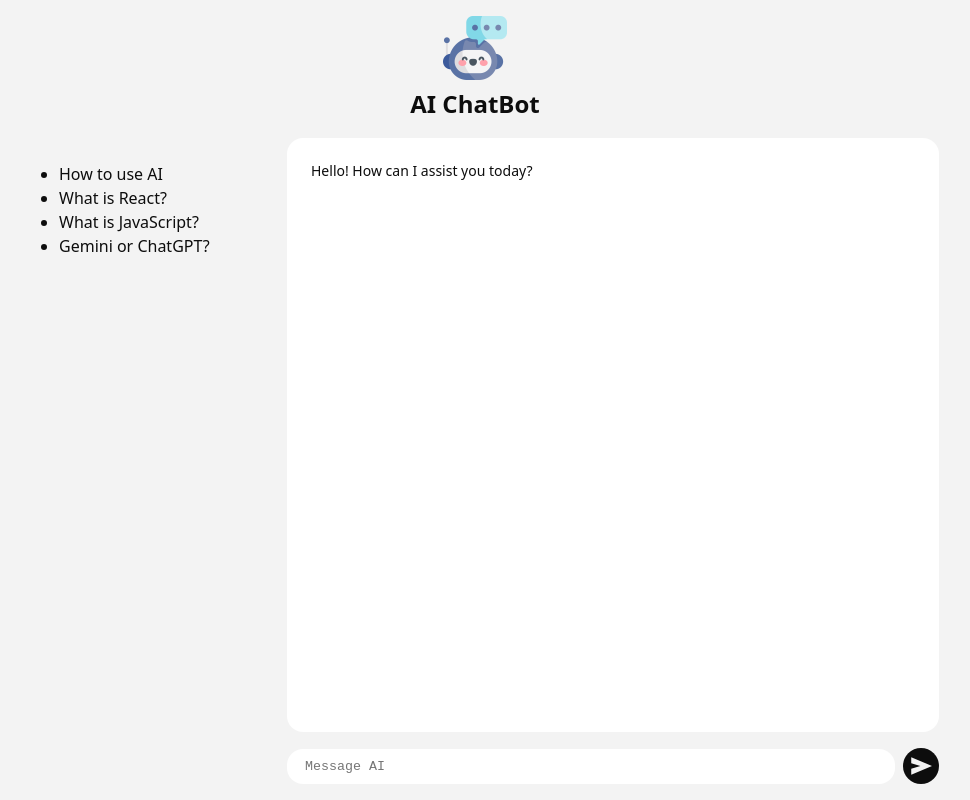
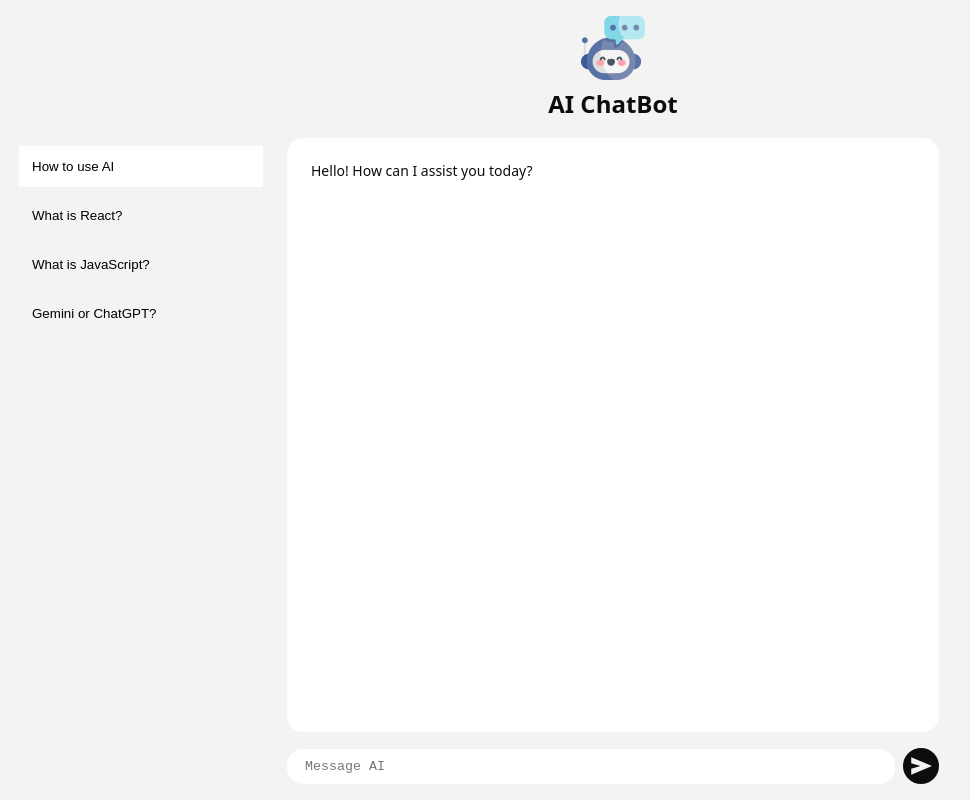
Before and after one commit to karimisdm/AI-Chatbot, a React app in the folder react-chatBot/: page / in a window 1280 px wide. Shown: the whole page, without its empty margins (165-1135 px from the left). Built offline with nearby package versions, Linux system fonts and the light colour scheme; no server answers; the HTML template or start-up script is replaced by a standard one.

Commit message:
added style to sidebar component

```diff
--- a/react-chatBot/src/App.module.css
+++ b/react-chatBot/src/App.module.css
@@ -9,6 +9,7 @@
 }
 
 .Header {
+  padding-left: calc(260px + 16px);
   text-align: center;
 }
 
--- a/react-chatBot/src/components/sidebar/Sidebar.jsx
+++ b/react-chatBot/src/components/sidebar/Sidebar.jsx
@@ -12,9 +12,16 @@ const CHATS = [
 export function Sidebar({chats=CHATS, activeChatId = 1}){
     return(
         <div className={styles.Sidebar}>
-            <ul>
+            <ul className={styles.Chats}>
                 {chats.map(chat=>
-                    <li key={chat.id}>{chat.title}</li>
+                    <li key={chat.id} className={styles.Chat} data-active={chat.id === activeChatId}>
+                        <button className={styles.ChatButton}>
+                            <div className={styles.ChatTitle}>
+                                {chat.title}
+                            </div>
+
+                        </button>
+                        </li>
                 )}
             </ul>
         </div>
--- a/react-chatBot/src/components/sidebar/Sidebar.module.css
+++ b/react-chatBot/src/components/sidebar/Sidebar.module.css
@@ -4,3 +4,31 @@
     padding: 8px;
     border-radius: 16px;
 }
+.Chats {
+    display: flex;
+    flex-direction: column;
+    gap: 8px;
+    margin: 0;
+    padding: 0;
+    list-style: none;
+}
+.Chat[data-active='true'] .ChatButton{
+    background: light-dark(#ffffff, #212121);
+    border-color: transparent;
+    cursor: default;
+}
+.ChatButton {
+    width: 100%;
+    padding: 12px;
+    background: none;
+    border: 1px solid transparent;
+    text-align: left;
+    cursor: pointer;
+}
+.ChatButton:hover {
+    border-color: light-dark(#d3d3d3, #3f3f3f);
+}
+.ChatTitle {
+    white-space: nowrap;
+    overflow: hidden;
+}
```
